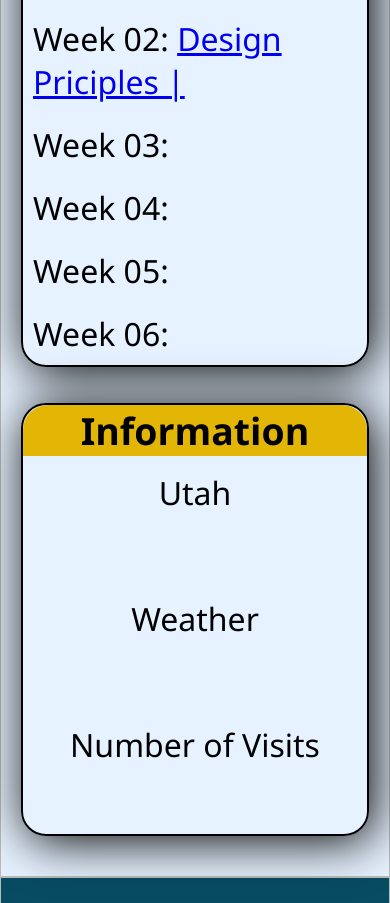
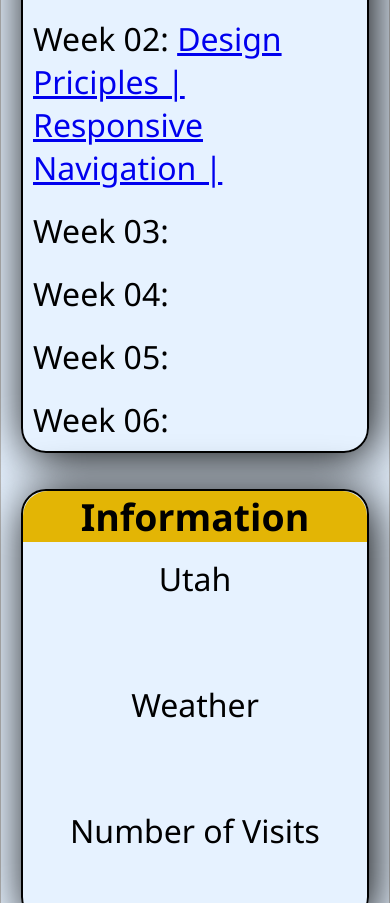
Before and after one commit to graydenrice/wdd230, a plain HTML site: page index.html in a window 390 px wide. Shown: the part 1059-1962 px from the top of the page. Drawn offline with Linux system fonts and the light colour scheme.

Commit message:
responsive nav

```diff
--- a/index.html
+++ b/index.html
@@ -39,6 +39,7 @@
                 </li>
                 <li>Week 02:
                     <a href="week02/design.html">Design Priciples |</a>
+                    <a href="https://codepen.io/Grayden-Rice/pen/zYydqyL">Responsive Navigation |</a>
                 </li>
                 <li>Week 03:
                     <a></a>
```
